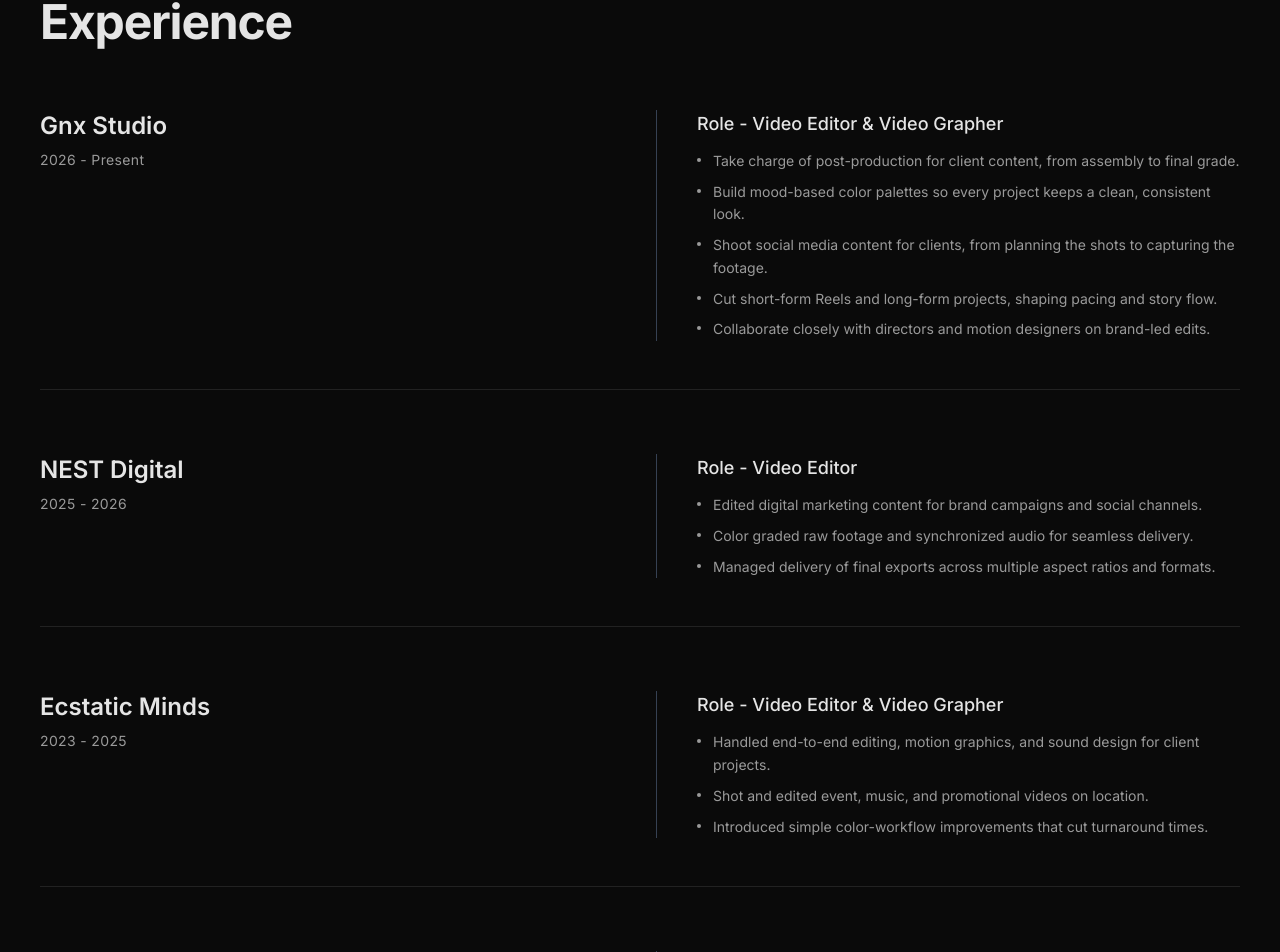
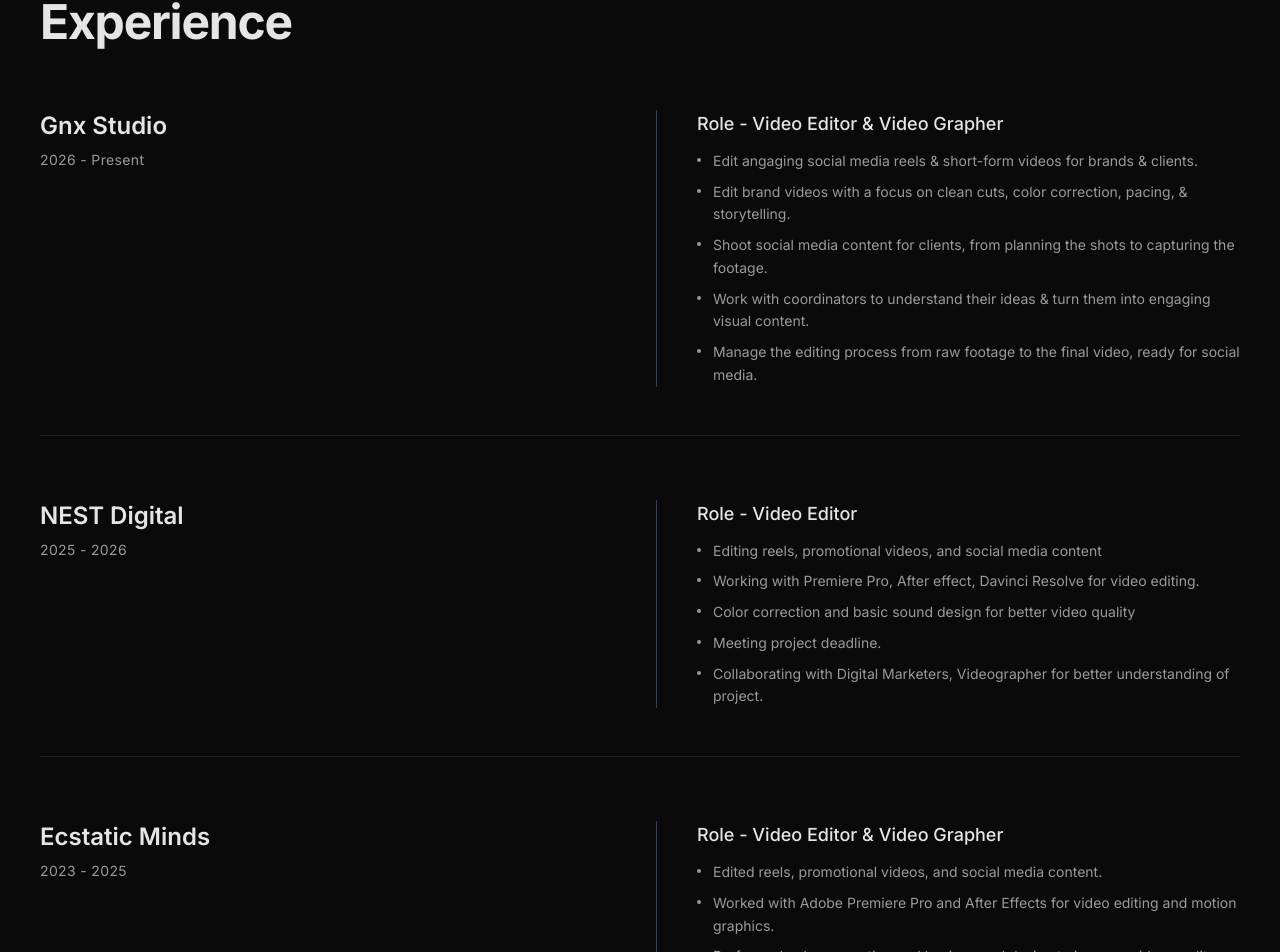
Before and after one commit to RohanShakya0007/hasil-portfolio, a React (Vite) app: page / in a window 1280 px wide. Shown: the part 11035-11987 px from the top of the page. Built offline with nearby package versions, Linux system fonts and the light colour scheme.

Commit message:
Changes in reelcards & data

```diff
--- a/src/components/ReelCard.jsx
+++ b/src/components/ReelCard.jsx
@@ -33,7 +33,7 @@
           el.pause();
         }
       },
-      { rootMargin: "150px 0px" },
+      { rootMargin: "250px 0px" },
     );
 
     observer.observe(el);
@@ -61,11 +61,10 @@
             ref={videoRef}
             src={videoUrls[video]}
             className="absolute inset-0 h-full w-full object-cover transition-transform duration-[900ms] ease-out group-hover:scale-[1.07]"
-            autoPlay
             muted
             loop
             playsInline
-            preload={eager ? "auto" : "metadata"}
+            preload={eager ? "metadata" : "none"}
           />
         )}
 
--- a/src/data.js
+++ b/src/data.js
@@ -82,11 +82,11 @@
     range: "2026 - Present",
     role: "Video Editor & Video Grapher ",
     bullets: [
-      "Take charge of post-production for client content, from assembly to final grade.",
-      "Build mood-based color palettes so every project keeps a clean, consistent look.",
+      " Edit angaging social media reels & short-form videos for brands & clients.",
+      "Edit brand videos with a focus on clean cuts, color correction, pacing, & storytelling.",
       "Shoot social media content for clients, from planning the shots to capturing the footage.",
-      "Cut short-form Reels and long-form projects, shaping pacing and story flow.",
-      "Collaborate closely with directors and motion designers on brand-led edits.",
+      " Work with coordinators to understand their ideas & turn them into engaging visual content.",
+      "Manage the editing process from raw footage to the final video, ready for social media.",
     ],
   },
   {
@@ -94,9 +94,11 @@
     range: "2025 - 2026",
     role: "Video Editor",
     bullets: [
-      "Edited digital marketing content for brand campaigns and social channels.",
-      "Color graded raw footage and synchronized audio for seamless delivery.",
-      "Managed delivery of final exports across multiple aspect ratios and formats.",
+      "Editing reels, promotional videos, and social media content",
+      "Working with Premiere Pro, After effect, Davinci Resolve for video editing.",
+      "Color correction and basic sound design for better video quality",
+      "Meeting project deadline.",
+      "Collaborating with Digital Marketers, Videographer for better understanding of project.",
     ],
   },
   {
@@ -104,9 +106,11 @@
     range: "2023 - 2025",
     role: "Video Editor & Video Grapher",
     bullets: [
-      "Handled end-to-end editing, motion graphics, and sound design for client projects.",
-      "Shot and edited event, music, and promotional videos on location.",
-      "Introduced simple color-workflow improvements that cut turnaround times.",
+      " Edited reels, promotional videos, and social media content.",
+      " Worked with Adobe Premiere Pro and After Effects for video editing and motion graphics.",
+      "Performed color correction and basic sound design to improve video quality.",
+      "Delivered projects within deadlines while maintaining high-quality standards.",
+      "Collaborated with Digital marketers and Videographer to meet project requirements.",
     ],
   },
   {
@@ -114,8 +118,9 @@
     range: "2023",
     role: "Freelance Graphic Designer",
     bullets: [
-      "Designed print and digital collateral including brochures, flyers, and social assets.",
-      "Built clean, adventure-branded layouts that matched the travel experience.",
+      "Making detailed travel itinerary.",
+      "Worked with Adobe illustrator & Photoshop for designing.",
+      "Delivered projects on deadline without compromizing quality.",
     ],
   },
 ];
```
Also changed, not shown: 1 other file (tests, documents, lock files or other folders).
